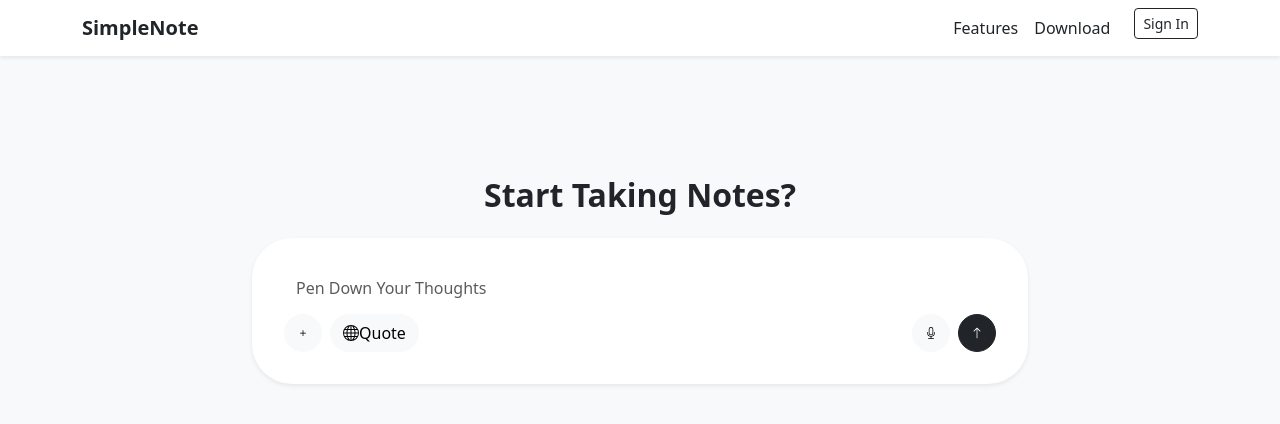
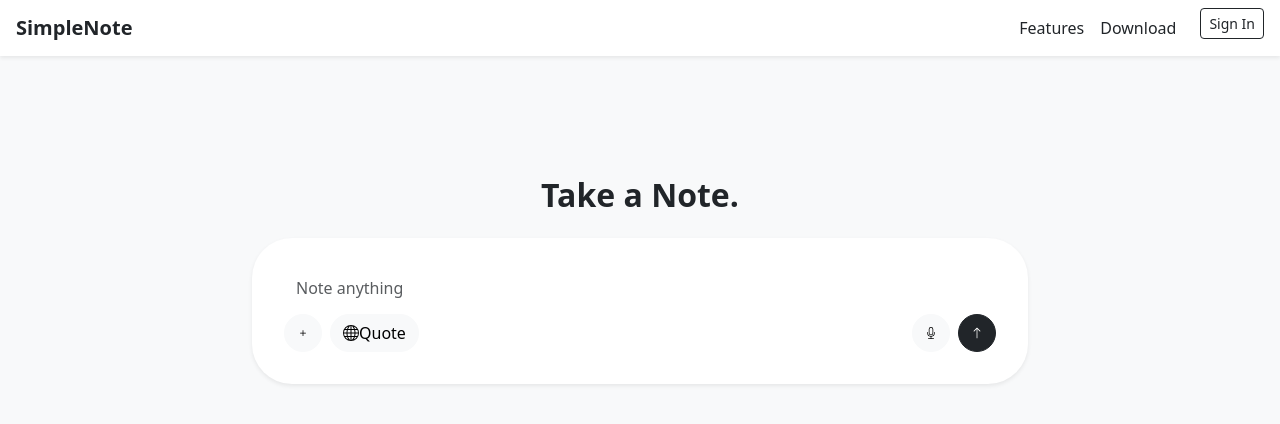
Before and after one commit to Dean14692-prog/Phase2-React-NotePad-Project, a React (Create React App) app: page / in a window 1280 px wide. Shown: the top 424 px of the page. Built offline with nearby package versions, Linux system fonts and the light colour scheme.

Commit message:
NavBar left and right padding

```diff
--- a/src/components/Content.jsx
+++ b/src/components/Content.jsx
@@ -7,7 +7,7 @@
       style={{ paddingTop: "15vh" }}
     >
       <div className="container" style={{ maxWidth: "800px", Height: "200px" }}>
-        <h2 className="text-center mb-4 fw-bold">Start Taking Notes?</h2>
+        <h2 className="text-center mb-4 fw-bold">Take a Note.</h2>
 
         <div
           className="card shadow-sm border-0 p-3"
@@ -18,13 +18,13 @@
             <input
               type="text"
               className="form-control border-0 shadow-none flex-grow-1"
-              placeholder="Pen Down Your Thoughts"
+              placeholder="Note anything"
               style={{ minWidth: "180px" }}
             />
 
             {/* Attachment button */}
             <button
-              className="btn btn-light rounded-circle d-flex align-items-center justify-content-center"
+              className="btn btn-light rounded-circle d-flex align-items-center justify-content-center  "
               style={{ width: "38px", height: "38px" }}
             >
               <svg
--- a/src/components/NavBar.jsx
+++ b/src/components/NavBar.jsx
@@ -5,7 +5,7 @@
   return (
     <div>
       <nav className="navbar navbar-expand-lg navbar-light bg-white sticky-top shadow-sm">
-        <div className="container">
+        <div className="container-fluid px-3">
           <Link className="navbar-brand fw-bold text-dark" to="/">
             SimpleNote
           </Link>
```
